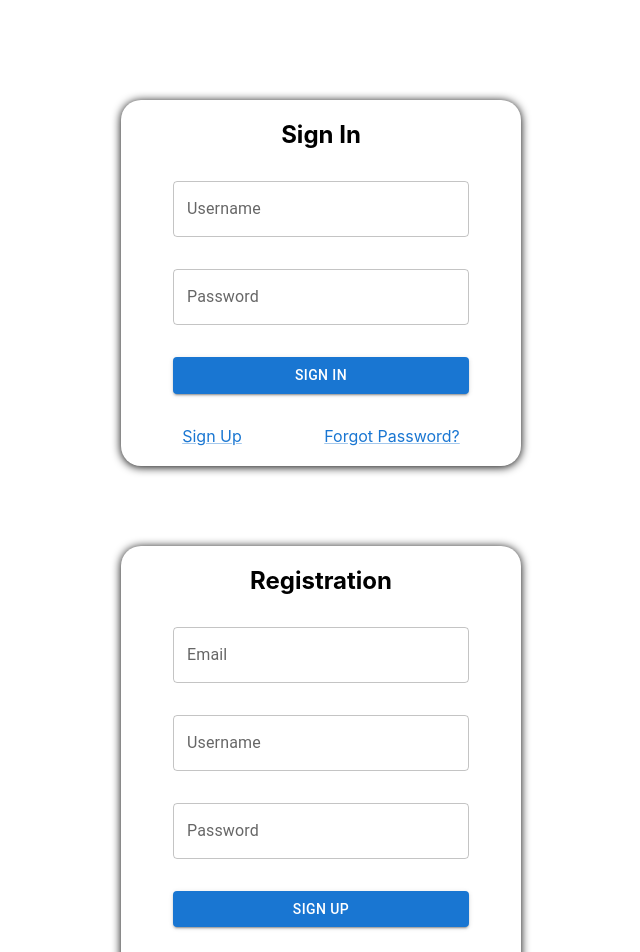
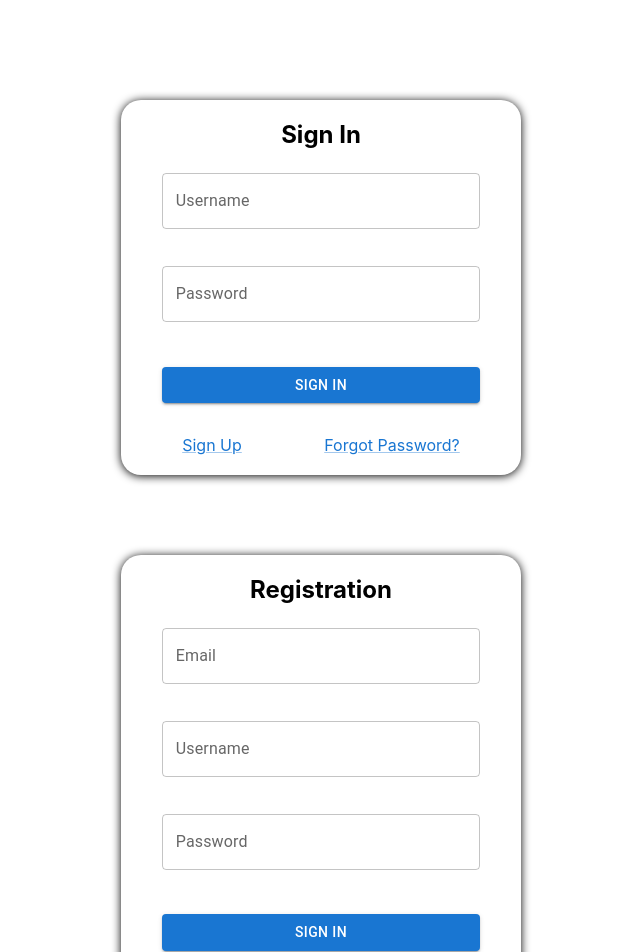
Before and after one commit to BeWoler/Corporate_Portal-frontend, a React (Create React App) app: page / in a window 1280 px wide. Shown: the top 952 px of the page, without its empty margins (319-959 px from the left). Built offline with nearby package versions, Linux system fonts and the light colour scheme.

Commit message:
refactoring & installing redux

```diff
--- a/package.json
+++ b/package.json
@@ -14,9 +14,11 @@
     "@types/node": "^12.20.36",
     "@types/react": "^17.0.34",
     "@types/react-dom": "^17.0.11",
+    "@types/react-redux": "^7.1.20",
     "axios": "^0.24.0",
     "react": "^17.0.2",
     "react-dom": "^17.0.2",
+    "react-redux": "^7.2.6",
     "react-router-dom": "^6.0.1",
     "react-scripts": "4.0.3",
     "typescript": "^4.4.4",
--- a/src/components/LoginForm.tsx
+++ b/src/components/LoginForm.tsx
@@ -1,16 +1,33 @@
-import React from "react";
+import React, { FC, useState } from "react";
 import classes from "../styles/loginForm.module.css";
-import MyInput from "./UI/input/MyInput";
-import MyButton from "./UI/button/MyButton";
-import { Link } from "@mui/material";
+import { Button, Link, TextField } from "@mui/material";
 
-const LoginForm = () => {
+const LoginForm: FC = () => {
+  const [username, setUsername] = useState<string>("");
+  const [password, setPassword] = useState<string>("");
+
   return (
     <form className={classes.form}>
       <h2 className={classes.h2}>Sign In</h2>
-      <MyInput label="Username" />
-      <MyInput label="Password" />
-      <MyButton value="Sign In" variant={{ variant: "contained" }} />
+      <TextField
+        label="Username"
+        type="text"
+        sx={{ margin: "1.5rem 1.3rem 0.8rem 1.3rem" }}
+        onChange={(e) => {
+          setUsername(e.target.value);
+        }}
+      />
+      <TextField
+        label="Password"
+        type="password"
+        sx={{ margin: "1.5rem 1.3rem 0.8rem 1.3rem" }}
+        onChange={(e) => {
+          setPassword(e.target.value);
+        }}
+      />
+      <Button variant="contained" sx={{ margin: "2rem 1.3rem 2rem 1.3rem" }}>
+        Sign In
+      </Button>
       <div className={classes.linkBox}>
         <Link href="#">Sign Up</Link>
         <Link href="#">Forgot Password?</Link>
--- a/src/components/RegistrationForm.tsx
+++ b/src/components/RegistrationForm.tsx
@@ -1,17 +1,42 @@
-import React from "react";
+import React, { FC, useState } from "react";
 import classes from "../styles/registrationForm.module.css";
-import MyInput from "./UI/input/MyInput";
-import MyButton from "./UI/button/MyButton";
-import { Link } from "@mui/material";
+import { Link, TextField, Button } from "@mui/material";
 
-const RegistrationForm = () => {
+const RegistrationForm: FC = () => {
+  const [email, setEmail] = useState<string>("");
+  const [username, setUsername] = useState<string>("");
+  const [password, setPassword] = useState<string>("");
+
   return (
     <form className={classes.form}>
       <h2 className={classes.h2}>Registration</h2>
-      <MyInput label="Email" />
-      <MyInput label="Username" />
-      <MyInput label="Password" />
-      <MyButton value="Sign Up" variant={{ variant: "contained" }} />
+      <TextField
+        label="Email"
+        type="text"
+        sx={{ margin: "1.5rem 1.3rem 0.8rem 1.3rem" }}
+        onChange={(e) => {
+          setEmail(e.target.value);
+        }}
+      />
+      <TextField
+        label="Username"
+        type="password"
+        sx={{ margin: "1.5rem 1.3rem 0.8rem 1.3rem" }}
+        onChange={(e) => {
+          setUsername(e.target.value);
+        }}
+      />
+      <TextField
+        label="Password"
+        type="password"
+        sx={{ margin: "1.5rem 1.3rem 0.8rem 1.3rem" }}
+        onChange={(e) => {
+          setPassword(e.target.value);
+        }}
+      />
+      <Button variant="contained" sx={{ margin: "2rem 1.3rem 2rem 1.3rem" }}>
+        Sign In
+      </Button>
       <div className={classes.linkBox}>
         <span>Have an account?</span>
         <Link href="#">Sign In</Link>
--- a/src/components/UI/button/MyButton.tsx
+++ /dev/null
@@ -1,21 +0,0 @@
-import React from "react";
-import { Button } from "@mui/material";
-
-interface BtnProps {
-  value: string;
-  variant: object;
-}
-
-const customBtn = {
-  margin: "2rem",
-};
-
-const MyButton = ({ value, variant }: BtnProps) => {
-  return (
-    <Button {...variant} sx={customBtn}>
-      {value}
-    </Button>
-  );
-};
-
-export default MyButton;
--- a/src/components/UI/input/MyInput.tsx
+++ /dev/null
@@ -1,16 +0,0 @@
-import React from "react";
-import { TextField } from "@mui/material";
-
-interface InputProps {
-  label: string;
-}
-
-const customInput = {
-  margin: '2rem 2rem 0rem 2rem'
-}
-
-const MyInput = ({label}: InputProps) => {
-  return <TextField id="outlined-basic" label={label} variant="outlined" sx={customInput} />;
-}
-
-export default MyInput;
```
Also changed, not shown: src/styles/loginForm.module.css (line endings or trailing spaces), 1 other file (tests, documents, lock files or other folders).
